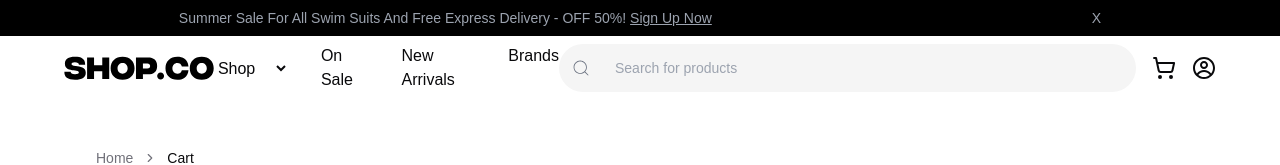
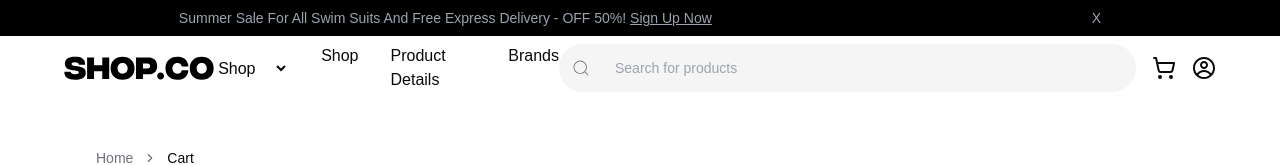
Before and after one commit to shuremali02/HACKATHON-UI-UX-Q2-Hackathon, a Next.js app: page /Cart in a window 1280 px wide. Shown: the top 165 px of the page. Built offline with nearby package versions, Linux system fonts and the light colour scheme.

Commit message:
kuch bhi

```diff
--- a/app/Components/Header.tsx
+++ b/app/Components/Header.tsx
@@ -42,11 +42,11 @@ export default function Header() {
           <option value="Wm">Woman</option>
           <option value="Kd">Kids</option>
         </select>
-        <Link href={"#"} className="hover:underline">
-          On Sale
+        <Link href={"/Category"} className="hover:underline">
+         Shop
         </Link>
-        <Link href={"#"} className="hover:underline">
-          New Arrivals
+        <Link href={"/ProductDetails"} className="hover:underline">
+          Product Details
         </Link>
         <Link href={"#"} className="hover:underline">
           Brands
@@ -80,14 +80,14 @@ export default function Header() {
       {/* Mobile Navigation Menu */}
       {menuOpen && (
         <div className="fixed top-0 left-0 w-full h-full bg-black bg-opacity-75 z-50 flex flex-col items-center justify-center text-white space-y-6">
-          <Link href={"#"} onClick={() => setMenuOpen(false)}>
+          <Link href={"/Category"} onClick={() => setMenuOpen(false)}>
             Shop
           </Link>
           <Link href={"#"} onClick={() => setMenuOpen(false)}>
             On Sale
           </Link>
-          <Link href={"#"} onClick={() => setMenuOpen(false)}>
-            New Arrivals
+          <Link href={"/ProductDetails"} onClick={() => setMenuOpen(false)}>
+           Product Details
           </Link>
           <Link href={"#"} onClick={() => setMenuOpen(false)}>
             Brands
```
